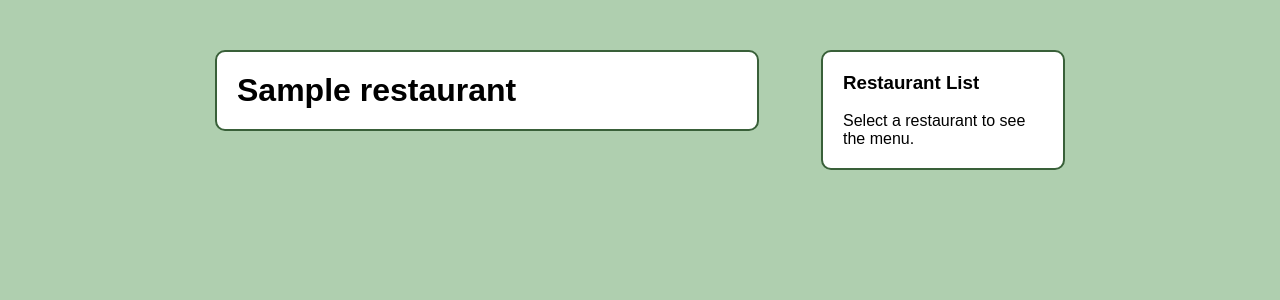
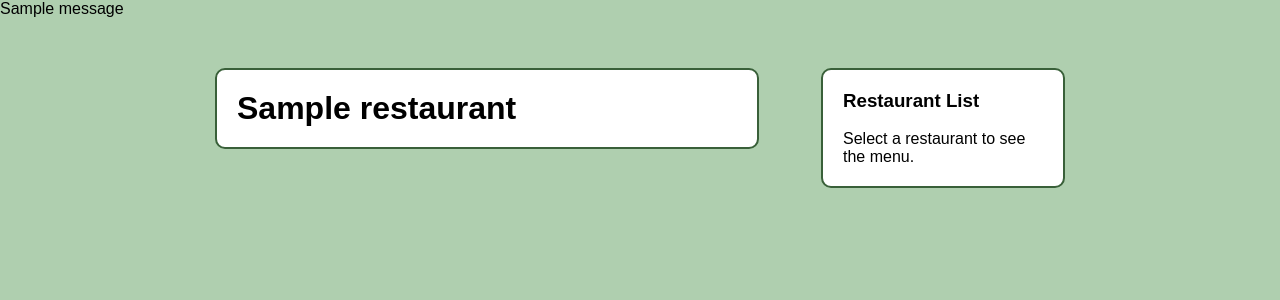
Before and after one commit to davidhammaker/Restaurant_Menu_App, a Flask app: page / in a window 1280 px wide. Shown: the part 87-387 px from the top of the page. Run offline with Flask 2, Linux system fonts and the light colour scheme; tables that the repository leaves empty hold one stand-in row (values such as "Sample post"); one stand-in notice (Sample message) is shown.

Commit message:
Add flash message for new restaurant submission
Message only appears when a submission is successful. Message has been
added to 'base.html'.

```diff
--- a/restaurant_menu_app/templates/base.html
+++ b/restaurant_menu_app/templates/base.html
@@ -20,6 +20,17 @@
                 </ul>
             </div>
         </nav>
+        <div class="flash">
+            {% with messages = get_flashed_messages() %}
+                {% if messages %}
+                    {% for message in messages %}
+                        <div class="{{ category }}">
+                            {{ message }}
+                        </div>
+                    {% endfor %}
+                {% endif %}
+            {% endwith %}
+        </div>
     {% block content %}
     {% endblock content %}
     </body>
--- a/restaurant_menu_app/views.py
+++ b/restaurant_menu_app/views.py
@@ -1,4 +1,4 @@
-from flask import render_template, url_for, redirect
+from flask import render_template, url_for, redirect, flash
 from restaurant_menu_app import app, db
 from restaurant_menu_app.models import Restaurant, MenuItem
 from restaurant_menu_app.forms import RestaurantForm
@@ -27,5 +27,6 @@ def new_restaurant():
         new_restaurant = Restaurant(name=form.name.data)
         db.session.add(new_restaurant)
         db.session.commit()
+        flash(f'"{form.name.data}" has been added!', 'good')
         return redirect(url_for('home'))
     return render_template('new_restaurant.html', form=form, title='New Restaurant')
```
